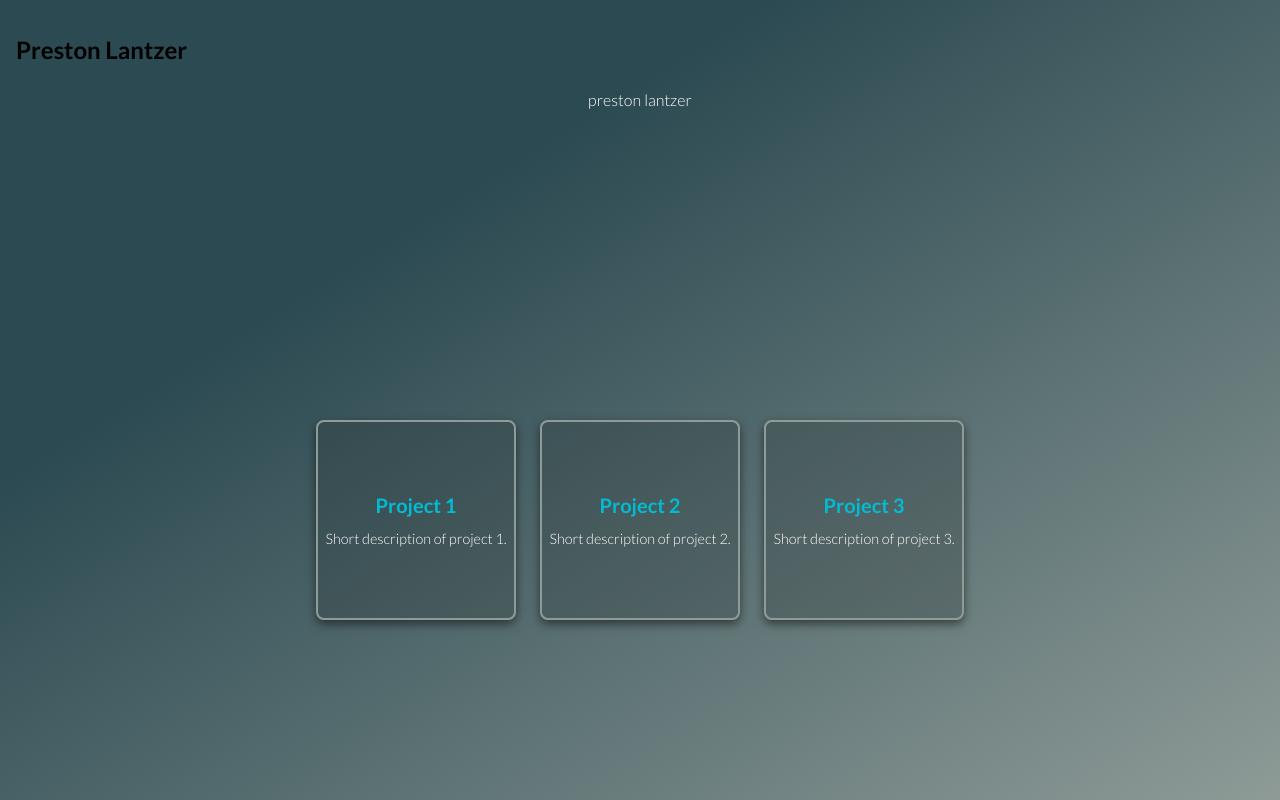
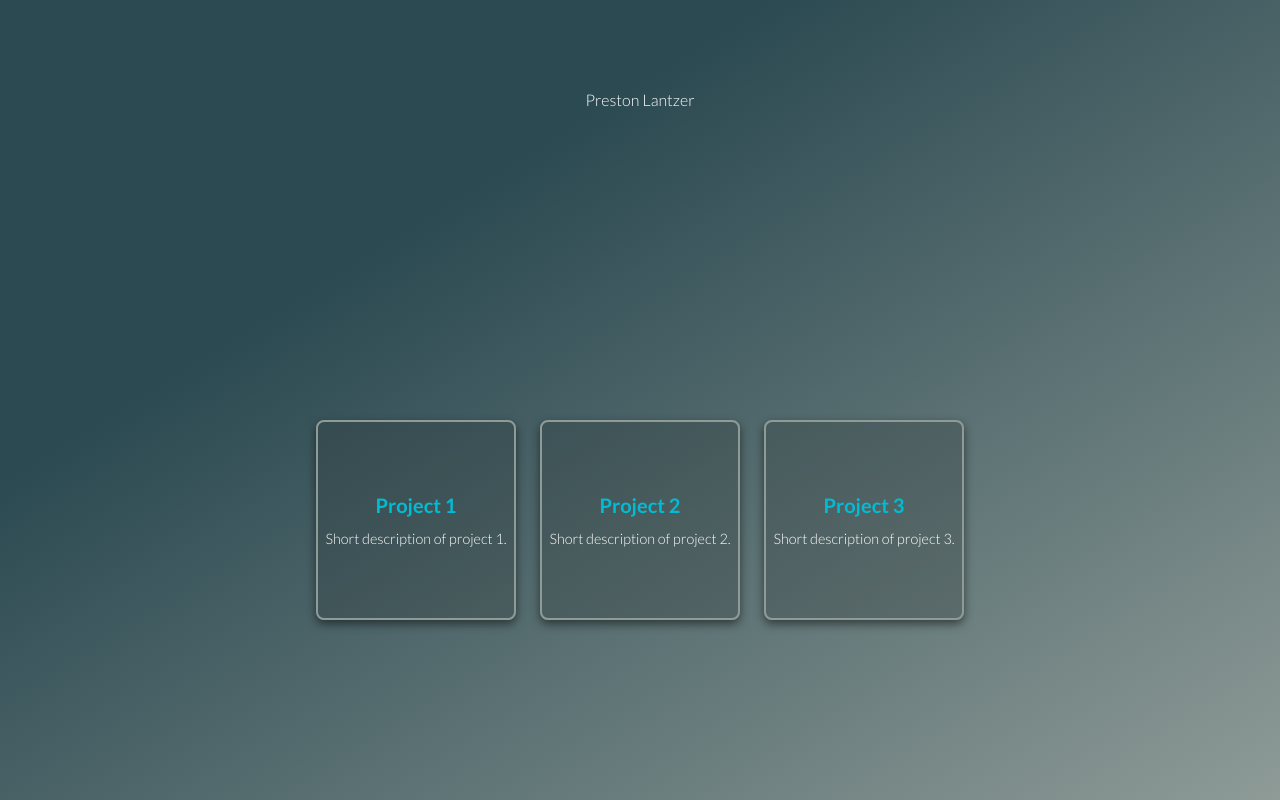
Before and after one commit to Lantzer/Lantzer.github.io, a plain HTML site: page index.html in a window 1280 px wide. Drawn offline with nearby package versions, Linux system fonts and the light colour scheme.

Commit message:
removed header moved name to intro message section

```diff
--- a/index.html
+++ b/index.html
@@ -25,9 +25,9 @@
     <script src="script.js" defer></script>
 </head>
 <body>
-    <header>
+    <!-- <header>
         <h1 class="name">Preston Lantzer</h1>
-    </header>
+    </header> -->
 
     <main>
         <section class="intro-message">
--- a/script.js
+++ b/script.js
@@ -20,8 +20,8 @@ function typeWriter(elementId, text, speed) {
 // Call the function with your desired string and speed
 document.addEventListener("DOMContentLoaded", function() {
   console.log('Page fully loaded');
-  const text = "preston lantzer";
-  const speed = 100; // Speed in milliseconds
+  const text = "Preston Lantzer";
+  const speed = 150; // Speed in milliseconds
   typeWriter("typed-output", text, speed);
 
 });
```
